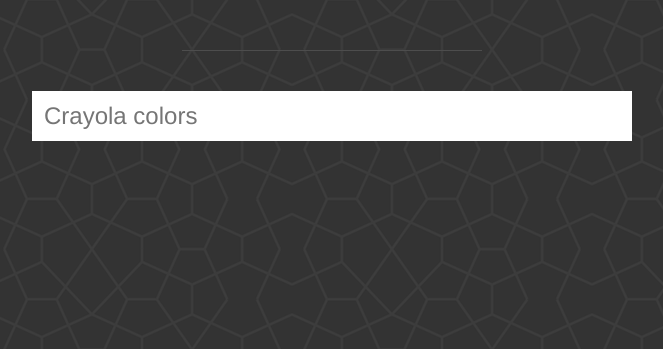
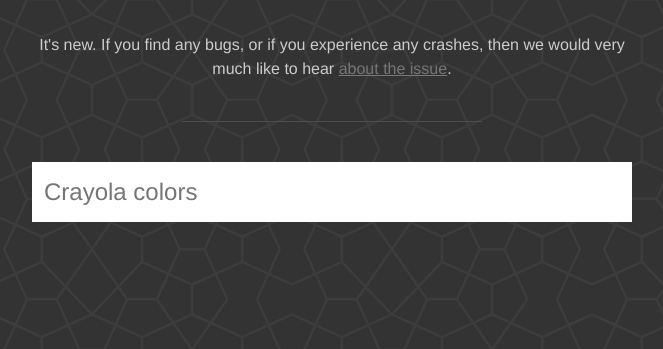
Before and after one commit to fitiskin/jquery-autocompleter, a plain HTML site: page index.html in a window 1280 px wide. Shown: the part 451-800 px from the top of the page, without its empty margins (308-971 px from the left). Drawn offline with nearby package versions, Linux system fonts and the light colour scheme.

Commit message:
update preview layout, crayola source and plugin file

```diff
--- a/css/main.css
+++ b/css/main.css
@@ -34,6 +34,7 @@
 p {
     color: #c8c7c7;
     font-size: 20px;
+    line-height: 24px;
 }
 
 /**
@@ -76,7 +77,7 @@
     -webkit-box-sizing: border-box;
     box-sizing: border-box;
     color: #000000;
-    height: 50px;
+    height: 60px;
     font-size: 24px;
     padding: 0 12px;
     border: 0;
@@ -86,6 +87,16 @@
     outline: 0;
 }
 
+.icon {
+  position: absolute;
+  right: 0;
+  top: 0;
+  width: 60px;
+  height: 60px;
+  background-image: url('../img/icon.png');
+  background-color: #ffffff;
+}
+
 /**
  * Simplecomplete
  */
@@ -93,6 +104,10 @@
 .autocompleter {
     width: 100%;
     background: #dddddd;
+    position: absolute;
+    top: 60px;
+    left: 0;
+    z-index: 100;
 }
 
 .autocompleter,
@@ -117,7 +132,7 @@
 .autocompleter-item {
     padding: 6px 12px;
     color: #444444;
-    font-size: 18px;
+    font-size: 20px;
     cursor: pointer;
 }
 
@@ -133,7 +148,7 @@
 .autocompleter-hint {
     color: #ccc;
     text-align: left;
-    top: -51px;
+    top: -56px;
     font-weight: 400;
     left: 0;
     width: 100%;
--- a/index.html
+++ b/index.html
@@ -15,11 +15,13 @@
             <p class="caption">One more autocomplete plugin</p>
             <hr />
             <h1>jQuery Autocompleter</h1>
-            <p>Simple, easy, customisable and with cache support!</p>
+            <p>Simple, easy, customisable and with cache support jQuery plugin!</p>
             <a class="button" href="http://github.com/ArtemFitiskin/jquery-autocompleter">Download on GitHub</a>
+            <p class="caption">It's new. If you find any bugs, or if you experience any crashes, then we would very much like to hear <a href="http://github.com/ArtemFitiskin/jquery-autocompleter/issues">about the issue</a>.</p>
             <hr />
             <div class="field">
-                <input type="text" name="nope" id="nope" placeholder="Crayola colors" />
+                <div class="icon"></div>
+                <input type="text" name="nope" id="nope" placeholder="Crayola colors" maxlength="40" />
             </div>
         </main>
         <script src="//ajax.googleapis.com/ajax/libs/jquery/1.11.0/jquery.min.js"></script>
--- a/js/main.js
+++ b/js/main.js
@@ -5,674 +5,674 @@
 var colors =
 [
     {
-        "value": "#EFDECD",
+        "hex": "#EFDECD",
         "label": "Almond",
         "rgb": "(239, 222, 205)"
     },
     {
-        "value": "#CD9575",
+        "hex": "#CD9575",
         "label": "Antique Brass",
         "rgb": "(205, 149, 117)"
     },
     {
-        "value": "#FDD9B5",
+        "hex": "#FDD9B5",
         "label": "Apricot",
         "rgb": "(253, 217, 181)"
     },
     {
-        "value": "#78DBE2",
+        "hex": "#78DBE2",
         "label": "Aquamarine",
         "rgb": "(120, 219, 226)"
     },
     {
-        "value": "#87A96B",
+        "hex": "#87A96B",
         "label": "Asparagus",
         "rgb": "(135, 169, 107)"
     },
     {
-        "value": "#FFA474",
+        "hex": "#FFA474",
         "label": "Atomic Tangerine",
         "rgb": "(255, 164, 116)"
     },
     {
-        "value": "#FAE7B5",
+        "hex": "#FAE7B5",
         "label": "Banana Mania",
         "rgb": "(250, 231, 181)"
     },
     {
-        "value": "#9F8170",
+        "hex": "#9F8170",
         "label": "Beaver",
         "rgb": "(159, 129, 112)"
     },
     {
-        "value": "#FD7C6E",
+        "hex": "#FD7C6E",
         "label": "Bittersweet",
         "rgb": "(253, 124, 110)"
     },
     {
-        "value": "#000000",
+        "hex": "#000000",
         "label": "Black",
         "rgb": "(0,0,0)"
     },
     {
-        "value": "#ACE5EE",
+        "hex": "#ACE5EE",
         "label": "Blizzard Blue",
         "rgb": "(172, 229, 238)"
     },
     {
-        "value": "#1F75FE",
+        "hex": "#1F75FE",
         "label": "Blue",
         "rgb": "(31, 117, 254)"
     },
     {
-        "value": "#A2A2D0",
+        "hex": "#A2A2D0",
         "label": "Blue Bell",
         "rgb": "(162, 162, 208)"
     },
     {
-        "value": "#6699CC",
+        "hex": "#6699CC",
         "label": "Blue Gray",
         "rgb": "(102, 153, 204)"
     },
     {
-        "value": "#0D98BA",
+        "hex": "#0D98BA",
         "label": "Blue Green",
         "rgb": "(13, 152, 186)"
     },
     {
-        "value": "#7366BD",
+        "hex": "#7366BD",
         "label": "Blue Violet",
         "rgb": "(115, 102, 189)"
     },
     {
-        "value": "#DE5D83",
+        "hex": "#DE5D83",
         "label": "Blush",
         "rgb": "(222, 93, 131)"
     },
     {
-        "value": "#CB4154",
+        "hex": "#CB4154",
         "label": "Brick Red",
         "rgb": "(203, 65, 84)"
     },
     {
-        "value": "#B4674D",
+        "hex": "#B4674D",
         "label": "Brown",
         "rgb": "(180, 103, 77)"
     },
     {
-        "value": "#FF7F49",
+        "hex": "#FF7F49",
         "label": "Burnt Orange",
         "rgb": "(255, 127, 73)"
     },
     {
-        "value": "#EA7E5D",
+        "hex": "#EA7E5D",
         "label": "Burnt Sienna",
         "rgb": "(234, 126, 93)"
     },
     {
-        "value": "#B0B7C6",
+        "hex": "#B0B7C6",
         "label": "Cadet Blue",
         "rgb": "(176, 183, 198)"
     },
     {
-        "value": "#FFFF99",
+        "hex": "#FFFF99",
         "label": "Canary",
         "rgb": "(255, 255, 153)"
     },
     {
-        "value": "#1CD3A2",
+        "hex": "#1CD3A2",
         "label": "Caribbean Green",
         "rgb": "(28, 211, 162)"
     },
     {
-        "value": "#FFAACC",
+        "hex": "#FFAACC",
         "label": "Carnation Pink",
         "rgb": "(255, 170, 204)"
     },
     {
-        "value": "#DD4492",
+        "hex": "#DD4492",
         "label": "Cerise",
         "rgb": "(221, 68, 146)"
     },
     {
-        "value": "#1DACD6",
+        "hex": "#1DACD6",
         "label": "Cerulean",
         "rgb": "(29, 172, 214)"
     },
     {
-        "value": "#BC5D58",
+        "hex": "#BC5D58",
         "label": "Chestnut",
         "rgb": "(188, 93, 88)"
     },
     {
-        "value": "#DD9475",
+        "hex": "#DD9475",
         "label": "Copper",
         "rgb": "(221, 148, 117)"
     },
     {
-        "value": "#9ACEEB",
+        "hex": "#9ACEEB",
         "label": "Cornflower",
         "rgb": "(154, 206, 235)"
     },
     {
-        "value": "#FFBCD9",
+        "hex": "#FFBCD9",
         "label": "Cotton Candy",
         "rgb": "(255, 188, 217)"
     },
     {
-        "value": "#FDDB6D",
+        "hex": "#FDDB6D",
         "label": "Dandelion",
         "rgb": "(253, 219, 109)"
     },
     {
-        "value": "#2B6CC4",
+        "hex": "#2B6CC4",
         "label": "Denim",
         "rgb": "(43, 108, 196)"
     },
     {
-        "value": "#EFCDB8",
+        "hex": "#EFCDB8",
         "label": "Desert Sand",
         "rgb": "(239, 205, 184)"
     },
     {
-        "value": "#6E5160",
+        "hex": "#6E5160",
         "label": "Eggplant",
         "rgb": "(110, 81, 96)"
     },
     {
-        "value": "#CEFF1D",
+        "hex": "#CEFF1D",
         "label": "Electric Lime",
         "rgb": "(206, 255, 29)"
     },
     {
-        "value": "#71BC78",
+        "hex": "#71BC78",
         "label": "Fern",
         "rgb": "(113, 188, 120)"
     },
     {
-        "value": "#6DAE81",
+        "hex": "#6DAE81",
         "label": "Forest Green",
         "rgb": "(109, 174, 129)"
     },
     {
-        "value": "#C364C5",
+        "hex": "#C364C5",
         "label": "Fuchsia",
         "rgb": "(195, 100, 197)"
     },
     {
-        "value": "#CC6666",
+        "hex": "#CC6666",
         "label": "Fuzzy Wuzzy",
         "rgb": "(204, 102, 102)"
     },
     {
-        "value": "#E7C697",
+        "hex": "#E7C697",
         "label": "Gold",
         "rgb": "(231, 198, 151)"
     },
     {
-        "value": "#FCD975",
+        "hex": "#FCD975",
         "label": "Goldenrod",
         "rgb": "(252, 217, 117)"
     },
     {
-        "value": "#A8E4A0",
+        "hex": "#A8E4A0",
         "label": "Granny Smith Apple",
         "rgb": "(168, 228, 160)"
     },
     {
-        "value": "#95918C",
+        "hex": "#95918C",
         "label": "Gray",
         "rgb": "(149, 145, 140)"
     },
     {
-        "value": "#1CAC78",
+        "hex": "#1CAC78",
         "label": "Green",
         "rgb": "(28, 172, 120)"
     },
     {
-        "value": "#1164B4",
+        "hex": "#1164B4",
         "label": "Green Blue",
         "rgb": "(17, 100, 180)"
     },
     {
-        "value": "#F0E891",
+        "hex": "#F0E891",
         "label": "Green Yellow",
         "rgb": "(240, 232, 145)"
     },
     {
-        "value": "#FF1DCE",
+        "hex": "#FF1DCE",
         "label": "Hot Magenta",
         "rgb": "(255, 29, 206)"
     },
     {
-        "value": "#B2EC5D",
+        "hex": "#B2EC5D",
         "label": "Inchworm",
         "rgb": "(178, 236, 93)"
     },
     {
-        "value": "#5D76CB",
+        "hex": "#5D76CB",
         "label": "Indigo",
         "rgb": "(93, 118, 203)"
     },
     {
-        "value": "#CA3767",
+        "hex": "#CA3767",
         "label": "Jazzberry Jam",
         "rgb": "(202, 55, 103)"
     },
     {
-        "value": "#3BB08F",
+        "hex": "#3BB08F",
         "label": "Jungle Green",
         "rgb": "(59, 176, 143)"
     },
     {
-        "value": "#FEFE22",
+        "hex": "#FEFE22",
         "label": "Laser Lemon",
         "rgb": "(254, 254, 34)"
     },
     {
-        "value": "#FCB4D5",
+        "hex": "#FCB4D5",
         "label": "Lavender",
         "rgb": "(252, 180, 213)"
     },
     {
-        "value": "#FFF44F",
+        "hex": "#FFF44F",
         "label": "Lemon Yellow",
         "rgb": "(255, 244, 79)"
     },
     {
-        "value": "#FFBD88",
+        "hex": "#FFBD88",
         "label": "Macaroni and Cheese",
         "rgb": "(255, 189, 136)"
     },
     {
-        "value": "#F664AF",
+        "hex": "#F664AF",
         "label": "Magenta",
         "rgb": "(246, 100, 175)"
     },
     {
-        "value": "#AAF0D1",
+        "hex": "#AAF0D1",
         "label": "Magic Mint",
         "rgb": "(170, 240, 209)"
     },
     {
-        "value": "#CD4A4C",
+        "hex": "#CD4A4C",
         "label": "Mahogany",
         "rgb": "(205, 74, 76)"
     },
     {
-        "value": "#EDD19C",
+        "hex": "#EDD19C",
         "label": "Maize",
         "rgb": "(237, 209, 156)"
     },
     {
-        "value": "#979AAA",
+        "hex": "#979AAA",
         "label": "Manatee",
         "rgb": "(151, 154, 170)"
     },
     {
-        "value": "#FF8243",
+        "hex": "#FF8243",
         "label": "Mango Tango",
         "rgb": "(255, 130, 67)"
     },
     {
-        "value": "#C8385A",
+        "hex": "#C8385A",
         "label": "Maroon",
         "rgb": "(200, 56, 90)"
     },
     {
-        "value": "#EF98AA",
+        "hex": "#EF98AA",
         "label": "Mauvelous",
         "rgb": "(239, 152, 170)"
     },
     {
-        "value": "#FDBCB4",
+        "hex": "#FDBCB4",
         "label": "Melon",
         "rgb": "(253, 188, 180)"
     },
     {
-        "value": "#1A4876",
+        "hex": "#1A4876",
         "label": "Midnight Blue",
         "rgb": "(26, 72, 118)"
     },
     {
-        "value": "#30BA8F",
+        "hex": "#30BA8F",
         "label": "Mountain Meadow",
         "rgb": "(48, 186, 143)"
     },
     {
-        "value": "#C54B8C",
+        "hex": "#C54B8C",
         "label": "Mulberry",
         "rgb": "(197, 75, 140)"
     },
     {
-        "value": "#1974D2",
+        "hex": "#1974D2",
         "label": "Navy Blue",
         "rgb": "(25, 116, 210)"
     },
     {
-        "value": "#FFA343",
+        "hex": "#FFA343",
         "label": "Neon Carrot",
         "rgb": "(255, 163, 67)"
     },
     {
-        "value": "#BAB86C",
+        "hex": "#BAB86C",
         "label": "Olive Green",
         "rgb": "(186, 184, 108)"
     },
     {
-        "value": "#FF7538",
+        "hex": "#FF7538",
         "label": "Orange",
         "rgb": "(255, 117, 56)"
     },
     {
-        "value": "#FF2B2B",
+        "hex": "#FF2B2B",
         "label": "Orange Red",
         "rgb": "(255, 43, 43)"
     },
     {
-        "value": "#F8D568",
+        "hex": "#F8D568",
         "label": "Orange Yellow",
         "rgb": "(248, 213, 104)"
     },
     {
-        "value": "#E6A8D7",
+        "hex": "#E6A8D7",
         "label": "Orchid",
         "rgb": "(230, 168, 215)"
     },
     {
-        "value": "#414A4C",
+        "hex": "#414A4C",
         "label": "Outer Space",
         "rgb": "(65, 74, 76)"
     },
     {
-        "value": "#FF6E4A",
+        "hex": "#FF6E4A",
         "label": "Outrageous Orange",
         "rgb": "(255, 110, 74)"
     },
     {
-        "value": "#1CA9C9",
+        "hex": "#1CA9C9",
         "label": "Pacific Blue",
         "rgb": "(28, 169, 201)"
     },
     {
-        "value": "#FFCFAB",
+        "hex": "#FFCFAB",
         "label": "Peach",
         "rgb": "(255, 207, 171)"
     },
     {
-        "value": "#C5D0E6",
+        "hex": "#C5D0E6",
         "label": "Periwinkle",
         "rgb": "(197, 208, 230)"
     },
     {
-        "value": "#FDDDE6",
+        "hex": "#FDDDE6",
         "label": "Piggy Pink",
         "rgb": "(253, 221, 230)"
     },
     {
-        "value": "#158078",
+        "hex": "#158078",
         "label": "Pine Green",
         "rgb": "(21, 128, 120)"
     },
     {
-        "value": "#FC74FD",
+        "hex": "#FC74FD",
         "label": "Pink Flamingo",
         "rgb": "(252, 116, 253)"
     },
     {
-        "value": "#F78FA7",
+        "hex": "#F78FA7",
         "label": "Pink Sherbet",
         "rgb": "(247, 143, 167)"
     },
     {
-        "value": "#8E4585",
+        "hex": "#8E4585",
         "label": "Plum",
         "rgb": "(142, 69, 133)"
     },
     {
-        "value": "#7442C8",
+        "hex": "#7442C8",
         "label": "Purple Heart",
         "rgb": "(116, 66, 200)"
     },
     {
-        "value": "#9D81BA",
+        "hex": "#9D81BA",
         "label": "Purple Mountain's Majesty",
         "rgb": "(157, 129, 186)"
     },
     {
-        "value": "#FE4EDA",
+        "hex": "#FE4EDA",
         "label": "Purple Pizzazz",
         "rgb": "(254, 78, 218)"
     },
     {
-        "value": "#FF496C",
+        "hex": "#FF496C",
         "label": "Radical Red",
         "rgb": "(255, 73, 108)"
     },
     {
-        "value": "#D68A59",
+        "hex": "#D68A59",
         "label": "Raw Sienna",
         "rgb": "(214, 138, 89)"
     },
     {
-        "value": "#714B23",
+        "hex": "#714B23",
         "label": "Raw Umber",
         "rgb": "(113, 75, 35)"
     },
     {
-        "value": "#FF48D0",
+        "hex": "#FF48D0",
         "label": "Razzle Dazzle Rose",
         "rgb": "(255, 72, 208)"
     },
     {
-        "value": "#E3256B",
+        "hex": "#E3256B",
         "label": "Razzmatazz",
         "rgb": "(227, 37, 107)"
     },
     {
-        "value": "#EE204D",
+        "hex": "#EE204D",
         "label": "Red",
         "rgb": "(238,32 ,77 )"
     },
     {
-        "value": "#FF5349",
+        "hex": "#FF5349",
         "label": "Red Orange",
         "rgb": "(255, 83, 73)"
     },
     {
-        "value": "#C0448F",
+        "hex": "#C0448F",
         "label": "Red Violet",
         "rgb": "(192, 68, 143)"
     },
     {
-        "value": "#1FCECB",
+        "hex": "#1FCECB",
         "label": "Robin's Egg Blue",
         "rgb": "(31, 206, 203)"
     },
     {
-        "value": "#7851A9",
+        "hex": "#7851A9",
         "label": "Royal Purple",
         "rgb": "(120, 81, 169)"
     },
     {
-        "value": "#FF9BAA",
+        "hex": "#FF9BAA",
         "label": "Salmon",
         "rgb": "(255, 155, 170)"
     },
     {
-        "value": "#FC2847",
+        "hex": "#FC2847",
         "label": "Scarlet",
         "rgb": "(252, 40, 71)"
     },
     {
-        "value": "#76FF7A",
+        "hex": "#76FF7A",
         "label": "Screamin' Green",
         "rgb": "(118, 255, 122)"
     },
     {
-        "value": "#9FE2BF",
+        "hex": "#9FE2BF",
         "label": "Sea Green",
         "rgb": "(159, 226, 191)"
     },
     {
-        "value": "#A5694F",
+        "hex": "#A5694F",
         "label": "Sepia",
         "rgb": "(165, 105, 79)"
     },
     {
-        "value": "#8A795D",
+        "hex": "#8A795D",
         "label": "Shadow",
         "rgb": "(138, 121, 93)"
     },
     {
-        "value": "#45CEA2",
+        "hex": "#45CEA2",
         "label": "Shamrock",
         "rgb": "(69, 206, 162)"
     },
     {
-        "value": "#FB7EFD",
+        "hex": "#FB7EFD",
         "label": "Shocking Pink",
         "rgb": "(251, 126, 253)"
     },
     {
-        "value": "#CDC5C2",
+        "hex": "#CDC5C2",
         "label": "Silver",
         "rgb": "(205, 197, 194)"
     },
     {
-        "value": "#80DAEB",
+        "hex": "#80DAEB",
         "label": "Sky Blue",
         "rgb": "(128, 218, 235)"
     },
     {
-        "value": "#ECEABE",
+        "hex": "#ECEABE",
         "label": "Spring Green",
         "rgb": "(236, 234, 190)"
     },
     {
-        "value": "#FFCF48",
+        "hex": "#FFCF48",
         "label": "Sunglow",
         "rgb": "(255, 207, 72)"
     },
     {
-        "value": "#FD5E53",
+        "hex": "#FD5E53",
         "label": "Sunset Orange",
         "rgb": "(253, 94, 83)"
     },
     {
-        "value": "#FAA76C",
+        "hex": "#FAA76C",
         "label": "Tan",
         "rgb": "(250, 167, 108)"
     },
     {
-        "value": "#18A7B5",
+        "hex": "#18A7B5",
         "label": "Teal Blue",
         "rgb": "(24, 167, 181)"
     },
     {
-        "value": "#EBC7DF",
+        "hex": "#EBC7DF",
         "label": "Thistle",
         "rgb": "(235, 199, 223)"
     },
     {
-        "value": "#FC89AC",
+        "hex": "#FC89AC",
         "label": "Tickle Me Pink",
         "rgb": "(252, 137, 172)"
     },
     {
-        "value": "#DBD7D2",
+        "hex": "#DBD7D2",
         "label": "Timberwolf",
         "rgb": "(219, 215, 210)"
     },
     {
-        "value": "#17806D",
+        "hex": "#17806D",
         "label": "Tropical Rain Forest",
         "rgb": "(23, 128, 109)"
     },
     {
-        "value": "#DEAA88",
+        "hex": "#DEAA88",
         "label": "Tumbleweed",
         "rgb": "(222, 170, 136)"
     },
     {
-        "value": "#77DDE7",
+        "hex": "#77DDE7",
         "label": "Turquoise Blue",
         "rgb": "(119, 221, 231)"
     },
     {
-        "value": "#FFFF66",
+        "hex": "#FFFF66",
         "label": "Unmellow Yellow",
         "rgb": "(255, 255, 102)"
     },
     {
-        "value": "#926EAE",
+        "hex": "#926EAE",
         "label": "Violet (Purple)",
         "rgb": "(146, 110, 174)"
     },
     {
-        "value": "#324AB2",
+        "hex": "#324AB2",
         "label": "Violet Blue",
         "rgb": "(50, 74, 178)"
     },
     {
-        "value": "#F75394",
+        "hex": "#F75394",
         "label": "Violet Red",
         "rgb": "(247, 83, 148)"
     },
     {
-        "value": "#FFA089",
+        "hex": "#FFA089",
         "label": "Vivid Tangerine",
         "rgb": "(255, 160, 137)"
     },
     {
-        "value": "#8F509D",
+        "hex": "#8F509D",
         "label": "Vivid Violet",
         "rgb": "(143, 80, 157)"
     },
     {
-        "value": "#FFFFFF",
+        "hex": "#FFFFFF",
         "label": "White",
         "rgb": "(255, 255, 255)"
     },
     {
-        "value": "#A2ADD0",
+        "hex": "#A2ADD0",
         "label": "Wild Blue Yonder",
         "rgb": "(162, 173, 208)"
     },
     {
-        "value": "#FF43A4",
+        "hex": "#FF43A4",
         "label": "Wild Strawberry",
         "rgb": "(255, 67, 164)"
     },
     {
-        "value": "#FC6C85",
+        "hex": "#FC6C85",
         "label": "Wild Watermelon",
         "rgb": "(252, 108, 133)"
     },
     {
-        "value": "#CDA4DE",
+        "hex": "#CDA4DE",
         "label": "Wisteria",
         "rgb": "(205, 164, 222)"
     },
     {
-        "value": "#FCE883",
+        "hex": "#FCE883",
         "label": "Yellow",
         "rgb": "(252, 232, 131)"
     },
     {
-        "value": "#C5E384",
+        "hex": "#C5E384",
         "label": "Yellow Green",
         "rgb": "(197, 227, 132)"
     },
     {
-        "value": "#FFAE42",
+        "hex": "#FFAE42",
         "label": "Yellow Orange",
         "rgb": "(255, 174, 66)"
     }
 ];
 
 $(function () {
-    $('#nope').autocompleter({
+  $('#nope').autocompleter({
         // marker for autocomplete matches
         highlightMatches: true,
 
@@ -683,6 +683,15 @@
         hint: true,
 
         // abort source if empty field
-        empty: false
+        empty: false,
+
+        // max results
+        limit: 5,
+
+        callback: function (value, index, selected) {
+            if (selected) {
+                $('.icon').css('background-color', selected.hex);
+            }
+        }
     });
 });
```
Also changed, not shown: img/icon.png (added), js/jquery.autocompleter.js, js/jquery.simplecomplete.min.js (deleted).
